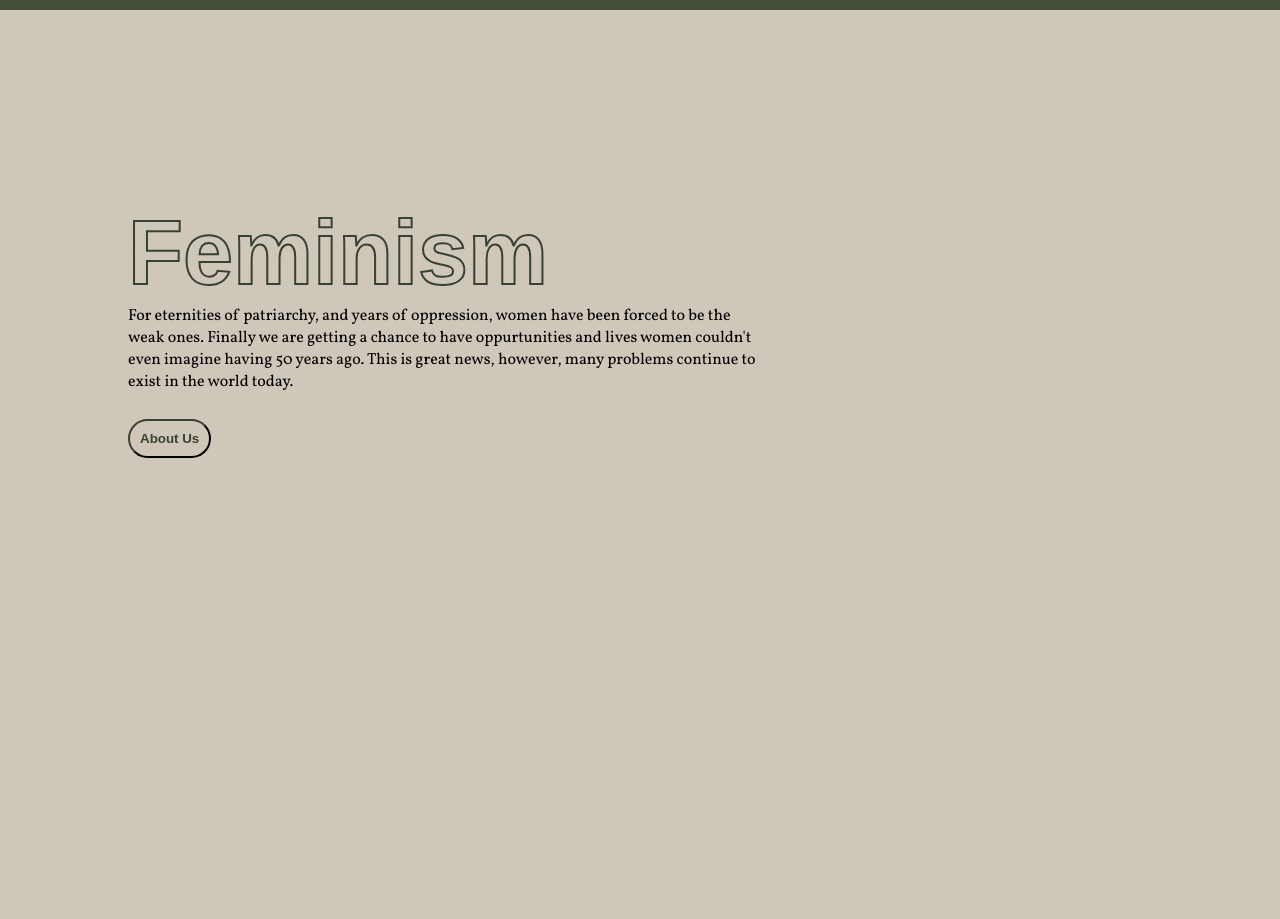
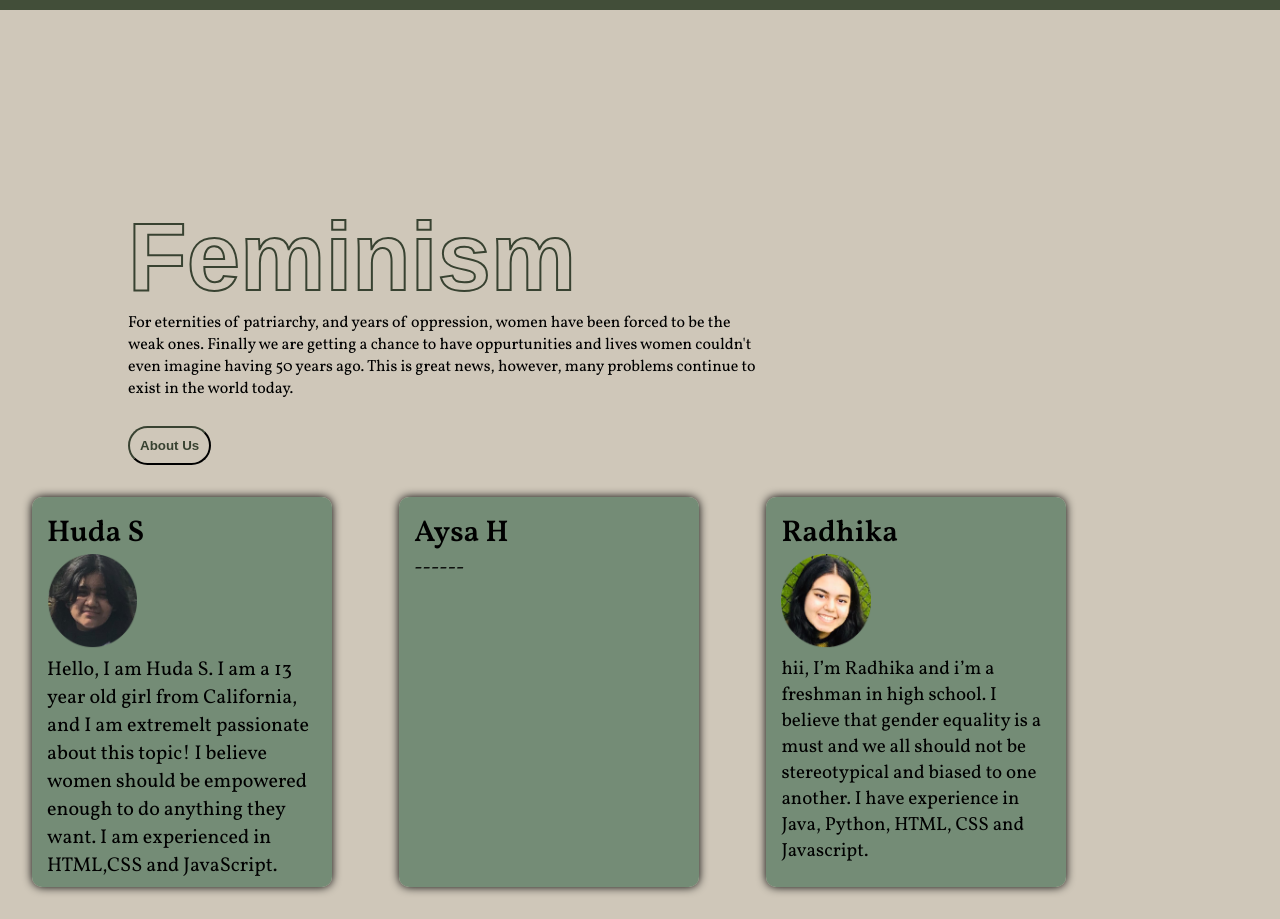
Before and after one commit to hudadev/feminism, a plain HTML site: page index.html in a window 1280 px wide. Shown: the part 54-973 px from the top of the page. Before the commit the page ends 800 px from the top, so only its background shows below. Drawn offline with Linux system fonts and the light colour scheme.

Commit message:
saving (in case)

```diff
--- a/index.css
+++ b/index.css
@@ -127,7 +127,7 @@ body {
 
   margin-left: 10%;
   margin-top: 15%;
-  font-size: 90px;
+  font-size: 600%;
   -webkit-text-stroke: 2px #384231;
   color: rgba(0, 0, 0, 0);
 }
@@ -149,3 +149,72 @@ button{
   font-weight: 600;
   background-color: rgba(0, 0, 0, 0);
 }
+
+
+
+.card {
+  width: 300px;
+  height: 390px;
+  display: inline-block;
+  border-radius: 10px;
+  padding: 15px;
+  box-sizing: border-box;
+  cursor: pointer;
+
+  background-position: center;
+  background-size: cover;
+  box-shadow: 0 0 10px #000;
+  transition: transform 0.5s;
+}
+.card h5 {
+  font-family: "Vollkorn", sans-serif;
+  position: static;
+  font-size: 30px;
+}
+.card p {
+  font-family: "Vollkorn", sans-serif;
+  position: static;
+  font-size: 20px;
+}
+.card1 {
+  background-image:url(Images/Green.jpg);
+}
+
+.card2 {
+  background-image:url(Images/Green.jpg);
+}
+
+.card3 {
+  background-image:url(Images/Green.jpg);
+}
+
+.row {
+  display: flex;
+  height: 88%;
+  align-items: center;
+}
+
+.card3 p {
+  font-size: 19px;
+}
+
+.card:hover {
+  transform: translateY(-10px);
+}
+
+.col a {
+  text-decoration: none;
+  color: rgb(216, 202, 193);
+  margin-left: 0px;
+  align-items: center;
+}
+
+.row {
+  align-items: center;
+  margin: 2rem;
+  display: inline-flex;
+}
+
+.card1 img{
+  align-self: center;
+}
--- a/index.html
+++ b/index.html
@@ -7,6 +7,7 @@
 	<title> Feminism </title>
 	<link href="index.css" rel="stylesheet" type="text/css" />
   <link href="https://fonts.googleapis.com/css2?family=Vollkorn:ital,wght@0,400;0,600;1,400&display=swap" rel="stylesheet">
+  <link rel="stylesheet" href="https://stackpath.bootstrapcdn.com/font-awesome/4.7.0/css/font-awesome.min.css" integrity="sha384-wvfXpqpZZVQGK6TAh5PVlGOfQNHSoD2xbE+QkPxCAFlNEevoEH3Sl0sibVcOQVnN" crossorigin="anonymous">
 
 </head>
 
@@ -42,6 +43,40 @@
   <button>About Us</button>
 
 
+  <footer>
+     <div class="col">
+                    <div class="row">
+                        <div class="card1 card">
+                            <h5>Huda S</h5>
+                            <img src="Images/Huda.png" width="90px">
+                            <p>Hello, I am Huda S. I am a 13 year old girl from California, and I am extremelt passionate about this topic! I believe women should be empowered enough to do anything they want. I am experienced in HTML,CSS and JavaScript.
+                            </p>
+                        </div>
+
+                    </div>
+                    <div class="row">
+                        <div class="card2 card">
+                            <h5>Aysa H</h5>
+                            <p>------
+                            </p>
+                        </div>
+
+                    </div>
+                    <div class="row">
+                        <div class="card3 card">
+                            <h5>Radhika</h5>
+                             <img src="Images/Radhika.png" width="90px">
+                            <p>hii, I’m Radhika and i’m a freshman in high school. I believe that gender equality is a must and we all should not be stereotypical and biased to one another. I have experience in Java, Python, HTML, CSS and Javascript.
+                            </p>
+                        </div>
+
+                    </div>
+
+
+
+            </div>
+  </footer>
+
 </div>
 <script src="app.js"></script>
 </body>
--- a/stereotypes.css
+++ b/stereotypes.css
@@ -118,5 +118,23 @@ nav{
 }
 
 body {
-  background: #CFC7B9;
+  background-color: #CFC7B9;
 }
+
+h2 {
+  margin-top: 10px;
+  margin-bottom: 20px;
+  margin-right: 70px;
+  margin-left: 70px;
+  color: #424E39;
+  font-size: 30px;
+}
+
+p {
+  margin-top: 1px;
+  margin-bottom: 30px;
+  margin-right: 70px;
+  margin-left: 70px;
+  color: #424E39;
+  font-size: 20px;
+}
```
Also changed, not shown: foreign.css (+12 -1 lines), foreign.html (+13 -7 lines), stereotypes.html (+16 -14 lines), Images/Aysa.jpg (added), Images/Green.jpg (added), Images/Huda.png (added), Images/Radhika.png (added).
